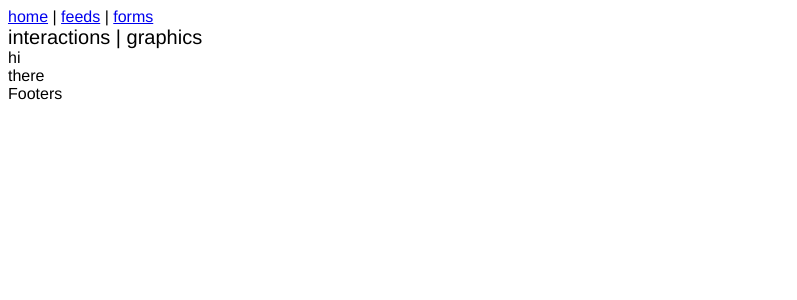
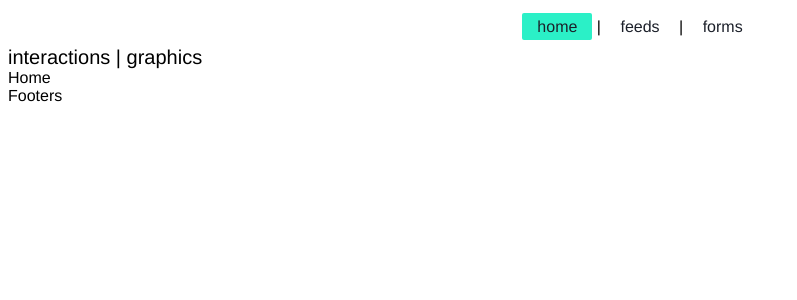
Before and after one commit to tomlim2/exp, a Vue app: page / in a window 1280 px wide. Shown: the top 300 px of the page, without its empty margins (0-797 px from the left). Built offline with nearby package versions, Linux system fonts and the light colour scheme.

Commit message:
Refactor: Layout component

```diff
--- a/src/components/Global/Header.vue
+++ b/src/components/Global/Header.vue
@@ -1,7 +1,34 @@
 <template>
-  <header>
-    <router-link to="/"> home</router-link> |
-    <router-link to="/feeds"> feeds</router-link> |
-    <router-link to="/forms"> forms</router-link>
+  <header class="header">
+    <div class="nav">
+      <router-link to="/"> home</router-link> |
+      <router-link to="/feeds"> feeds</router-link> |
+      <router-link to="/forms"> forms</router-link>
+    </div>
   </header>
 </template>
+
+<script lang="ts">
+</script>
+
+<style lang="scss" scoped>
+@import "~@/theme/style.scss";
+
+.header {
+  padding: 10px 10px;
+  text-align: center;
+
+  .nav {
+    a {
+      padding: 5px 15px;
+      border-radius: 2px;
+      color: $black-200;
+      text-decoration: none;
+
+      &.router-link-active {
+        background-color: $brand-green-secondary;
+      }
+    }
+  }
+}
+</style>
--- a/src/components/Home/Main.vue
+++ /dev/null
@@ -1,4 +0,0 @@
-<template>
-    <div>hi</div>
-    <div>there</div>
-</template>
--- /dev/null
+++ b/src/layout/HomeLayout.vue
@@ -0,0 +1,21 @@
+<template>
+  <div>
+    <Header />
+    <router-view />
+    <Footer />
+  </div>
+</template>
+
+<script lang="ts">
+import { defineComponent } from "vue";
+import Header from "@/components/Home/Header.vue";
+import Footer from "@/components/Home/Footer.vue";
+
+export default defineComponent({
+  name: "HomeLayoutDefault",
+  components: {
+    Header,
+    Footer,
+  },
+});
+</script>
--- a/src/pages/Home.vue
+++ b/src/pages/Home.vue
@@ -1,19 +1,12 @@
 <template>
-  <Header />
-  <router-view />
-  <Footer />
+  <div>Home</div>
 </template>
 
 <script lang="ts">
 import { defineComponent } from "vue";
-import Header from "@/components/Home/Header.vue";
-import Footer from "@/components/Home/Footer.vue";
 
 export default defineComponent({
-  name: "MainPlan",
-  components: {
-    Header,
-    Footer,
-  },
+  name: "Home",
+  components: {},
 });
 </script>
--- a/src/router/PageMap.ts
+++ b/src/router/PageMap.ts
@@ -1,13 +1,14 @@
+import HomeLayout from "@/layout/HomeLayout.vue"
+
 import Home from "../pages/Home.vue";
-import HomeMain from "../components/Home/Main.vue"
 import Forms from "../pages/Forms.vue";
 import Feeds from "../pages/Feeds.vue";
 import FeedsMain from "../components/Feeds/Main.vue";
 
 
 export default {
-    Home,
-    HomeChildren: { HomeMain },
+    HomeLayout,
+    HomeChildren: { Home },
     Forms,
     Feeds,
     FeedsChildren: { FeedsMain }
--- a/src/router/index.ts
+++ b/src/router/index.ts
@@ -6,9 +6,9 @@ export default createRouter({
     routes: [
         {
             path: "/",
-            component: PageMap.Home,
+            component: PageMap.HomeLayout,
             children: [
-                { path: "/", component: PageMap.HomeChildren.HomeMain }
+                { path: "", component: PageMap.HomeChildren.Home }
             ]
         },
         {
```
Also changed, not shown: src/pages/3D.vue (added), src/pages/Buttons.vue (added), src/pages/Interaction.vue (added).
